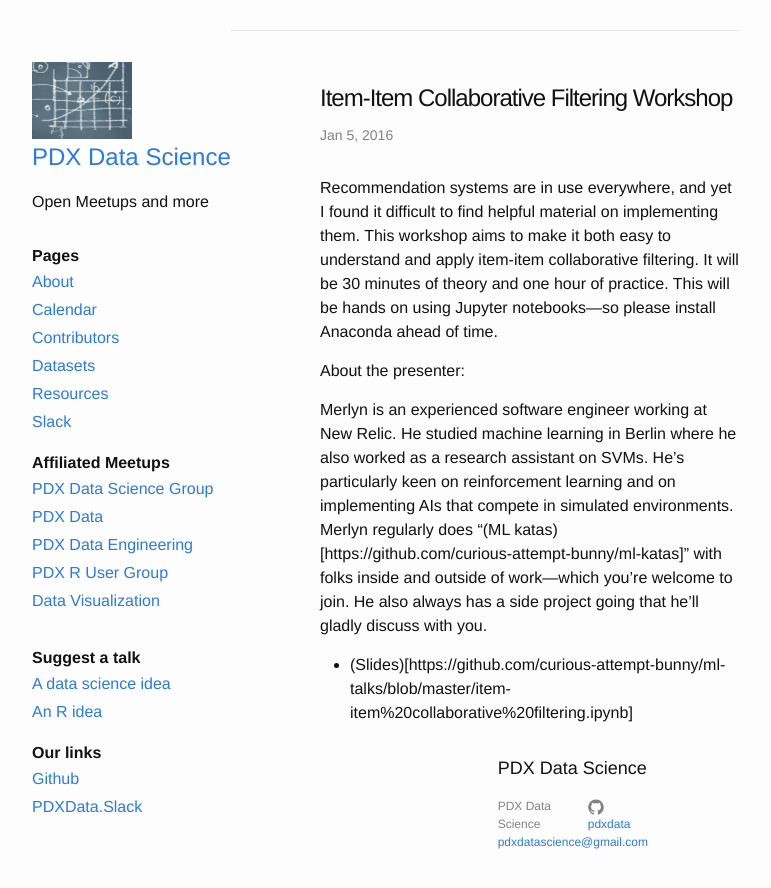
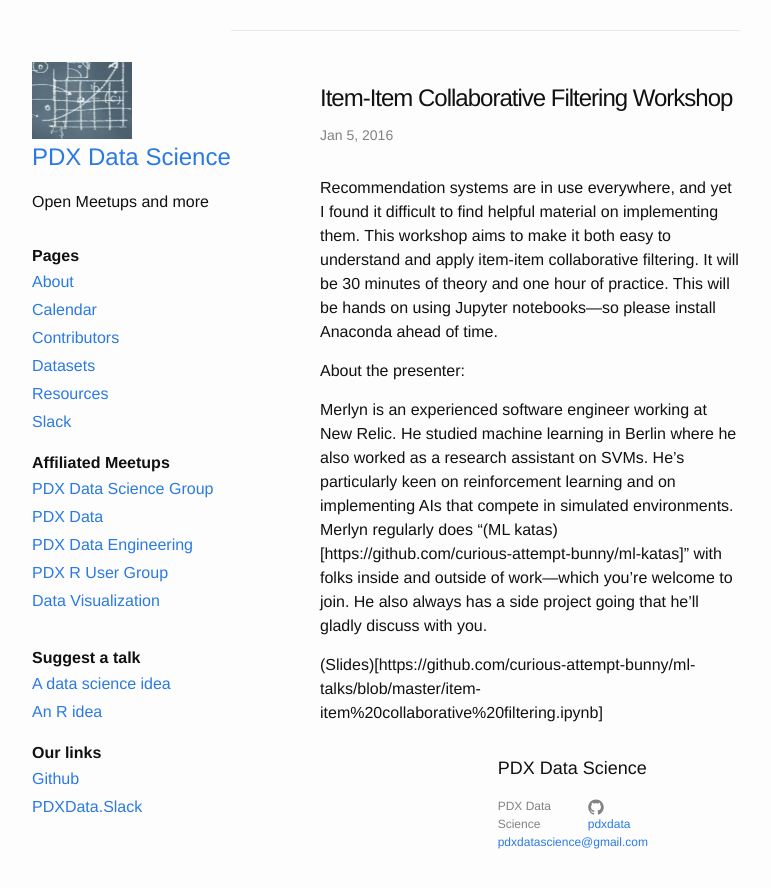
Before and after one commit to PdxData/pdxdata.github.io, a Jekyll site: the page built from _posts/2017-01-05-meetup.markdown, in a window 1280 px wide. Shown: the top 888 px of the page, without its empty margins (270-1041 px from the left). Built offline with Jekyll 4.4.1, drawn with Linux system fonts in a browser that asks for light colours.

Commit message:
not displaying!

```diff
--- a/_posts/2017-01-05-meetup.markdown
+++ b/_posts/2017-01-05-meetup.markdown
@@ -12,4 +12,4 @@ About the presenter:
 
 Merlyn is an experienced software engineer working at New Relic. He studied machine learning in Berlin where he also worked as a research assistant on SVMs. He's particularly keen on reinforcement learning and on implementing AIs that compete in simulated environments. Merlyn regularly does "(ML katas)[https://github.com/curious-attempt-bunny/ml-katas]" with folks inside and outside of work—which you're welcome to join. He also always has a side project going that he'll gladly discuss with you.
 
-* (Slides)[https://github.com/curious-attempt-bunny/ml-talks/blob/master/item-item%20collaborative%20filtering.ipynb]
+ (Slides)[https://github.com/curious-attempt-bunny/ml-talks/blob/master/item-item%20collaborative%20filtering.ipynb]
```
